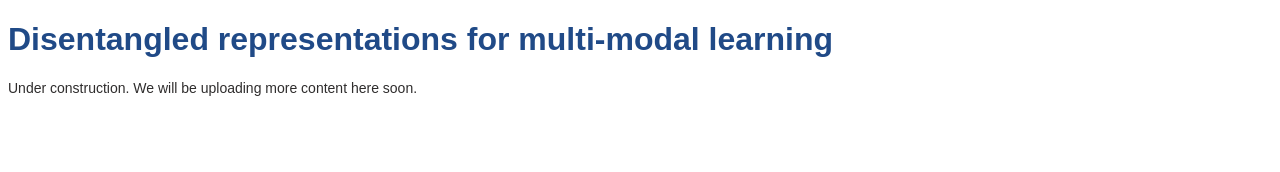
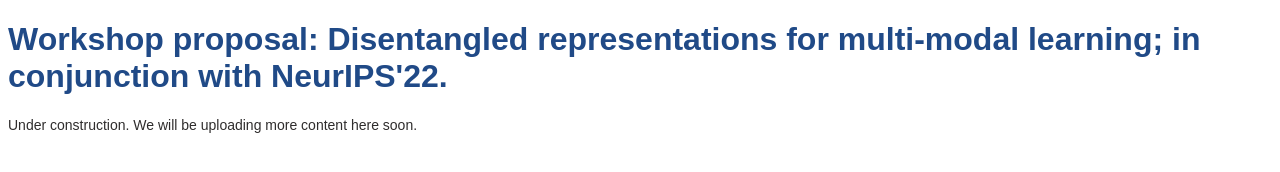
Before and after one commit to multimodal-disentanglement/multimodal-disentanglement.github.io, a plain HTML site: page index.html in a window 1280 px wide. Drawn offline with Linux system fonts and the light colour scheme.

Commit message:
Minor change in the text.

```diff
--- a/index.html
+++ b/index.html
@@ -21,7 +21,7 @@
 	</head>
 	<body>
 		<div class="container">
-		    <h1>Disentangled representations for multi-modal learning</h1>
+		    <h1>Workshop proposal: Disentangled representations for multi-modal learning; in conjunction with NeurIPS'22.</h1>
 		    <p>Under construction. We will be uploading more content here soon.</p>
 		</div>
 	</body>
```
